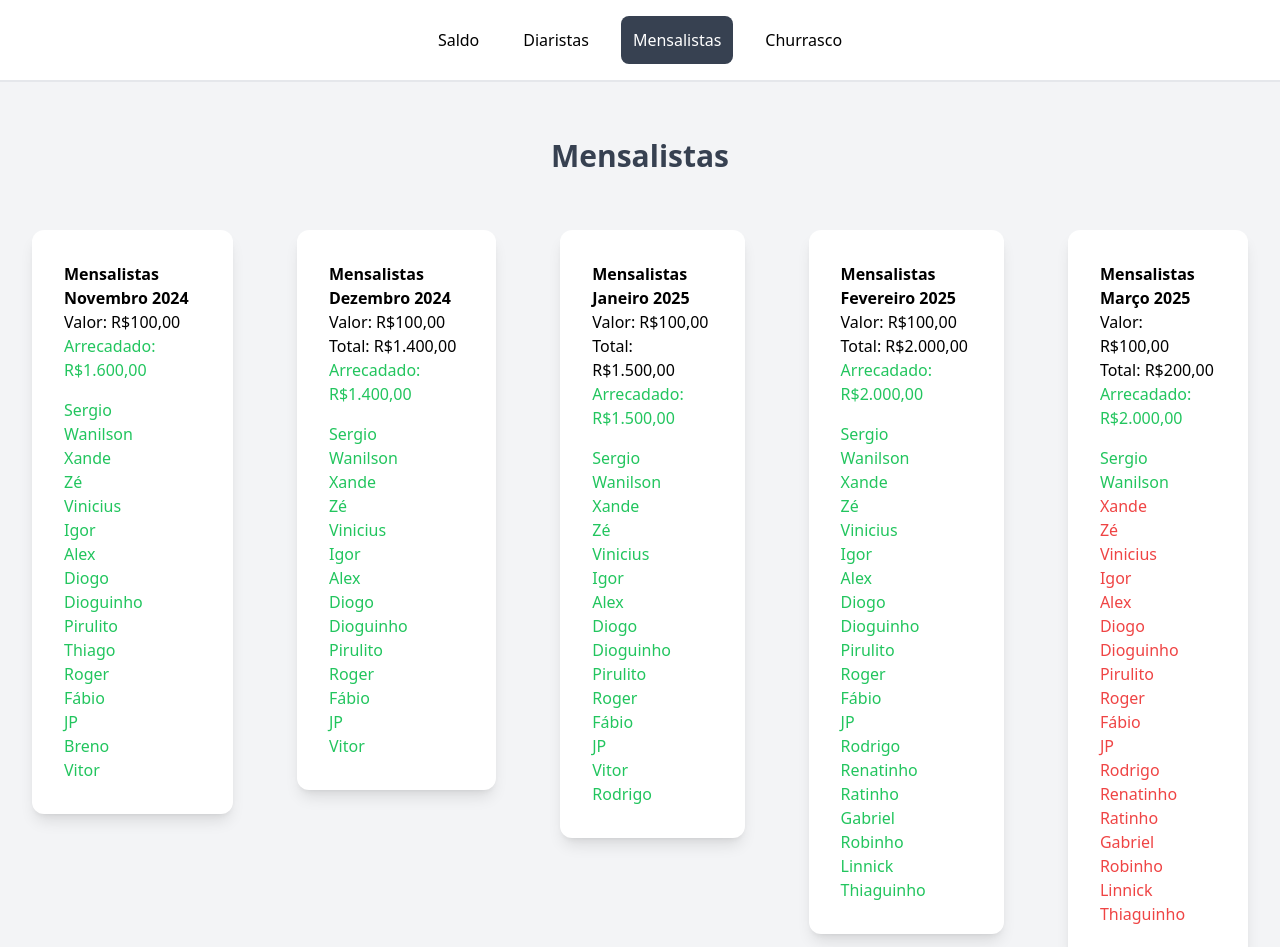
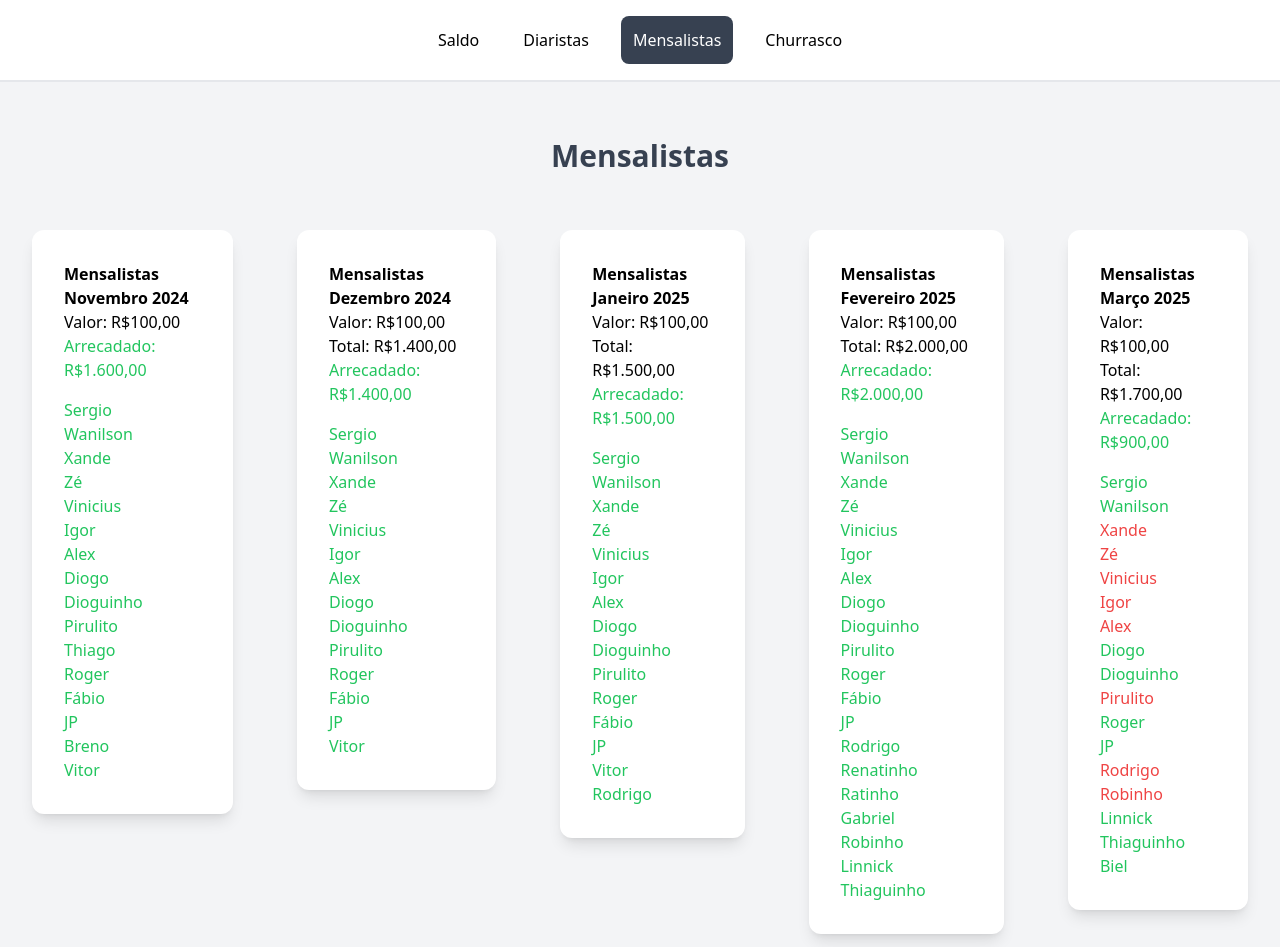
Before and after one commit to diogop2003/futebol, an Angular app in the folder pelada-front/: page /mensalistas in a window 1280 px wide. Shown: the top 947 px of the page. Built offline with nearby package versions, Linux system fonts and the light colour scheme.

Commit message:
fix março

```diff
--- a/pelada-front/src/app/pages/diaristas/diaristas.component.html
+++ b/pelada-front/src/app/pages/diaristas/diaristas.component.html
@@ -285,5 +285,22 @@
 
             </ol>
         </div>
+        <div class="rounded-xl bg-white p-8 shadow-lg mx-8">
+            <h1 class="font-md font-bold">Diaristas Pelada 06/03/2025</h1>
+            <div class="mb-4">
+                <h1 class="font-sm">Valor: R$30,00</h1>
+                <h1 class="font-sm">Total: R$210,00</h1>
+                <h1 class="font-sm text-green-500">Total arrecadado: R$210,00</h1>
+            </div>
+            <ol>
+                <li class="text-green-500">Portuga (JP)</li>
+                <li class="text-green-500">Brivio (JP)</li>
+                <li class="text-green-500">Ryan (JP)</li>
+                <li class="text-green-500">Gabriel Cunha (JP)</li>
+                <li class="text-green-500">Rodrigo (Robinho)</li>
+                <li class="text-green-500">Lucas (Robinho)</li>
+                <li class="text-green-500">Pedro (Robinho)</li>
+            </ol>
+        </div>
     </section>
 </section>
--- a/pelada-front/src/app/pages/mensalista/mensalista.component.html
+++ b/pelada-front/src/app/pages/mensalista/mensalista.component.html
@@ -126,8 +126,8 @@
         <h1 class="font-md font-bold">Mensalistas Março 2025</h1>
         <div class="mb-4">
             <h1 class="text-md">Valor: R$100,00</h1>
-            <h1 class="text-md">Total: R$200,00</h1>
-            <h1 class="text-green-500">Arrecadado: R$2.000,00</h1>
+            <h1 class="text-md">Total: R$1.700,00</h1>
+            <h1 class="text-green-500">Arrecadado: R$900,00</h1>
         </div>
         <ol>
             <li class="text-green-500">Sergio</li>
@@ -137,19 +137,16 @@
             <li class="text-red-500">Vinicius</li>
             <li class="text-red-500">Igor</li>
             <li class="text-red-500">Alex</li>
-            <li class="text-red-500">Diogo</li>
-            <li class="text-red-500">Dioguinho</li>
+            <li class="text-green-500">Diogo</li>
+            <li class="text-green-500">Dioguinho</li>
             <li class="text-red-500">Pirulito</li>
-            <li class="text-red-500">Roger</li>
-            <li class="text-red-500">Fábio</li>
-            <li class="text-red-500">JP</li>
+            <li class="text-green-500">Roger</li>
+            <li class="text-green-500">JP</li>
             <li class="text-red-500">Rodrigo</li>
-            <li class="text-red-500">Renatinho</li>
-            <li class="text-red-500">Ratinho</li>
-            <li class="text-red-500">Gabriel</li>
             <li class="text-red-500">Robinho</li>
-            <li class="text-red-500">Linnick</li>
-            <li class="text-red-500">Thiaguinho</li>
+            <li class="text-green-500">Linnick</li>
+            <li class="text-green-500">Thiaguinho</li>
+            <li class="text-green-500">Biel</li>
         </ol>
     </div>
 </section>
--- a/pelada-front/src/app/pages/saldo/saldo.component.html
+++ b/pelada-front/src/app/pages/saldo/saldo.component.html
@@ -29,7 +29,7 @@
                 </tr>
                 <tr class="border-b gap-5">
                     <td class="w-auto py-4 text-md text-gray-700">Pagantes Março</td>
-                    <td class="w-auto py-4 text-md text-green-500">200,00</td>
+                    <td class="w-auto py-4 text-md text-green-500">900,00</td>
                 </tr>
                 <tr class="border-b gap-5">
                     <td class="w-auto py-4 text-md text-gray-700">Mensalidade do campo</td>
@@ -37,11 +37,11 @@
                 </tr>
                 <tr class="border-b gap-5">
                     <td class="w-auto py-4 text-md text-gray-700">Goleiros mês</td>
-                    <td class="w-auto py-4 text-md text-red-500">-00,00</td>
+                    <td class="w-auto py-4 text-md text-red-500">-140,00</td>
                 </tr>
                 <tr class="border-b gap-5">
                     <td class="w-auto py-4 text-md text-gray-700">Diaristas Março</td>
-                    <td class="w-auto py-4 text-md text-green-500">00,00</td>
+                    <td class="w-auto py-4 text-md text-green-500">210,00</td>
                 </tr>
                 <!-- <tr class="border-b gap-5">
                     <td class="w-auto py-4 text-md text-gray-700">Gastos adicionais Dezembro</td>
@@ -57,7 +57,7 @@
                 </tr> -->
                 <tr class="border-b gap-5">
                     <td class="w-auto py-4 text-md text-gray-700">SALDO TOTAL</td>
-                    <td class="w-auto py-4 text-md text-green-500">847,00</td>
+                    <td class="w-auto py-4 text-md text-green-500">1.617,00</td>
                 </tr>
             </tbody>
         </table>
```
